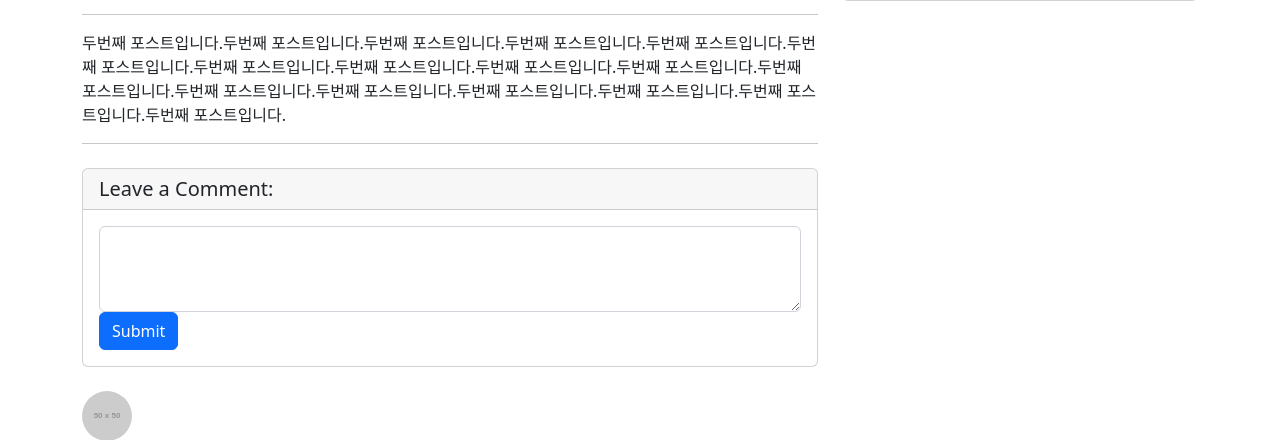
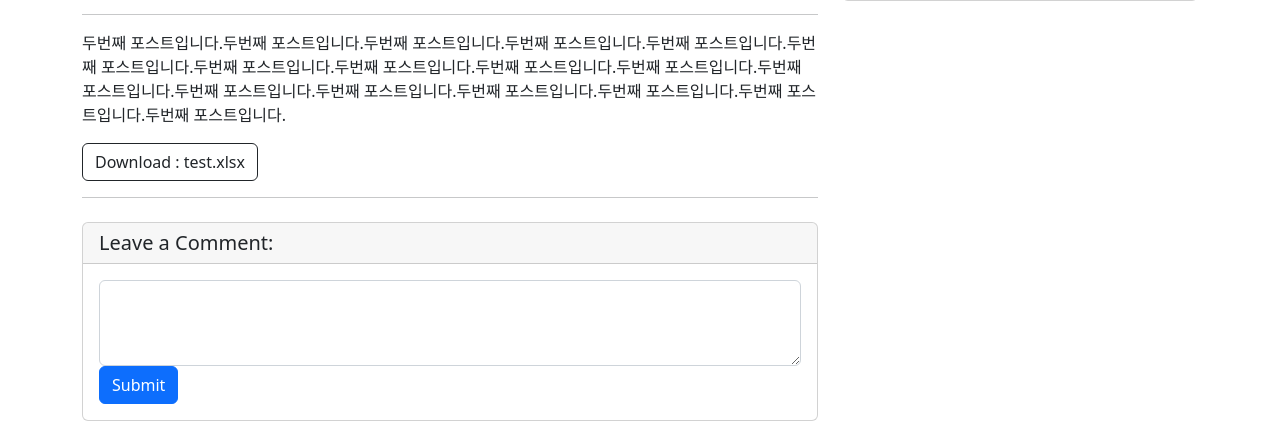
Before and after one commit to 1sun0901/do_it, a Django app: page /blog/2/ in a window 1280 px wide. Shown: the part 558-998 px from the top of the page. Run offline with Django 4.2, Linux system fonts and the light colour scheme; data comes from the database, SQL or seed files in the repository; grey boxes labelled with a size stand in for pictures from a placeholder-image service; some libraries are stand-ins or nearby versions.

Commit message:
첨부파일 다운로드 버튼 출력

```diff
--- a/blog/models.py
+++ b/blog/models.py
@@ -1,3 +1,5 @@
+import os
+
 from django.db import models
 
 # Create your models here.
@@ -16,3 +18,9 @@ class Post(models.Model):
 
     def get_absolute_url(self):
         return f'/blog/{self.pk}/'
+
+    def get_file_name(self):
+        return os.path.basename(self.file_upload.name)
+
+    def get_file_ext(self):
+        return self.get_file_name().split('.')[-1]
--- a/blog/templates/blog/single_post_page.html
+++ b/blog/templates/blog/single_post_page.html
@@ -85,6 +85,21 @@
 
         <!-- Post Content -->
         <p>{{ post.content }}</p>
+        {% if post.file_upload %}
+        <a href = "{{ post.file_upload.url }}" class="btn btn-outline-dark" role="button" download>Download :
+          {% if post.get_file_ext == 'csv' %}
+              <i class="fas fa-file-csv"></i>
+          {% elif post.get_file_ext == 'xlsx' or post.get_file_ext == 'xls' %}
+              <i class="fas fa-file-excel"></i>
+          {% elif post.get_file_ext == 'docx' or post.get_file_ext == 'doc'%}
+              <i class="fas fa-file-word"></i>
+          {% else %}
+              <i class="fas fa-file-file"></i>
+          {% endif %}
+          {{post.get_file_name}}
+        </a>
+        {% endif %}
+
         <hr>
 
         <!-- Comments Form -->
```
